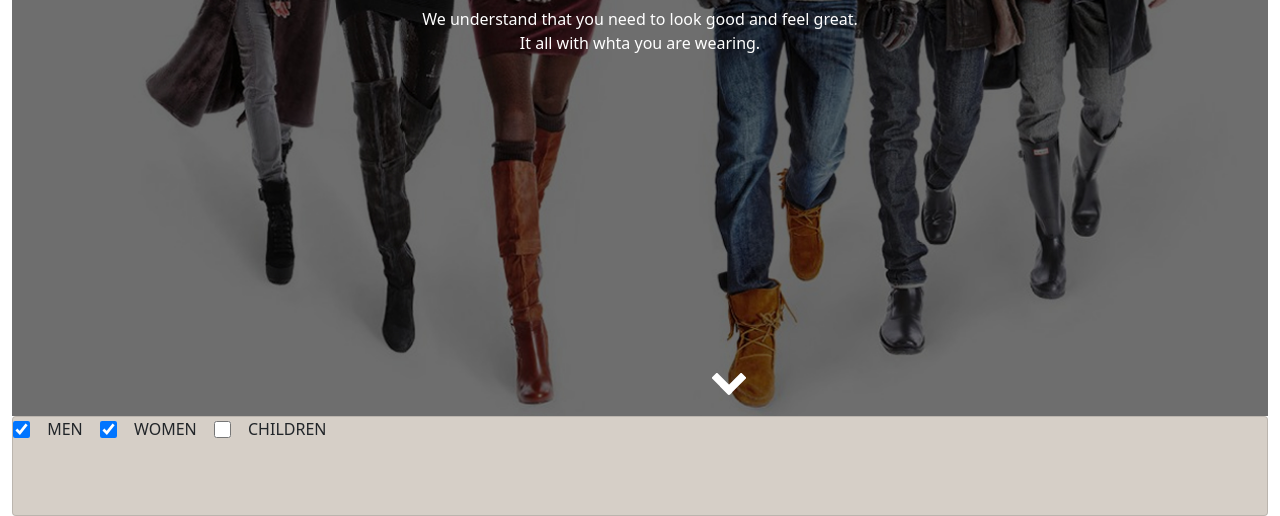
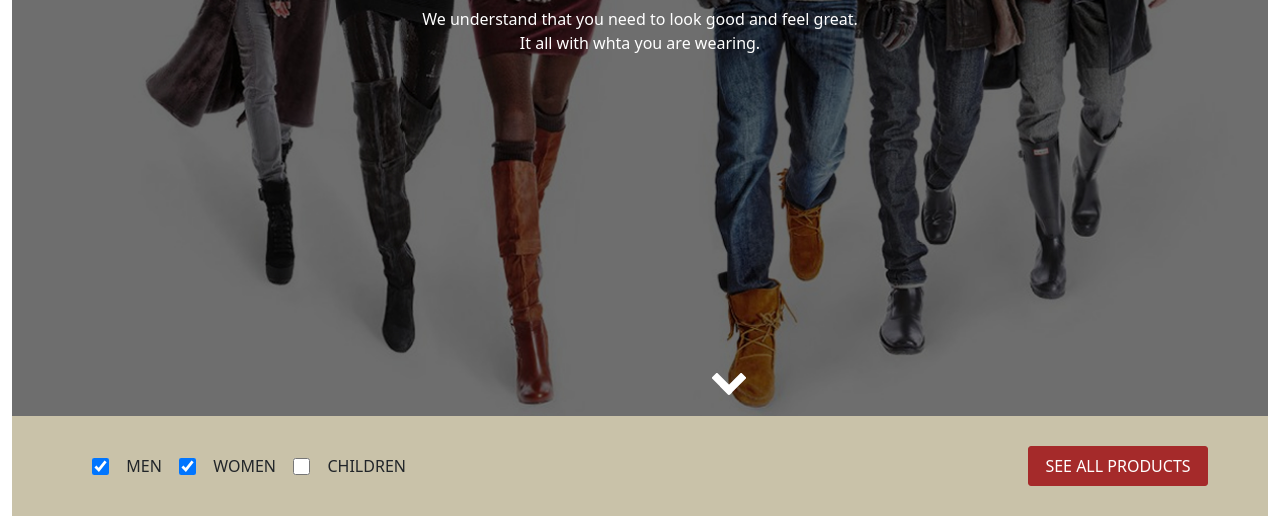
Before and after one commit to Morces/yolomy-website, a plain HTML site: page index.html in a window 1280 px wide. Shown: the part 384-900 px from the top of the page. Drawn offline with nearby package versions, Linux system fonts and the light colour scheme.

Commit message:
added an input button and styled it

```diff
--- a/index.html
+++ b/index.html
@@ -42,12 +42,13 @@
         <img src="img/mouse_click.png" alt="">
       </div>
     </div>
-    <div class="card">
+    <div class="cardy">
       <div class="selection">
         <input type="checkbox" name="men" class="men" checked><label>MEN</label>
         <input type="checkbox" name="women" class="women" checked><label>WOMEN</label>
         <input type="checkbox" name="children" class="children"><label>CHILDREN</label>
       </div>
+      <input type="button" class="see-all" value="SEE ALL PRODUCTS">
     </div>
   </div>
 </body>
--- a/style.css
+++ b/style.css
@@ -36,6 +36,7 @@ cursor: pointer;
 width: 25%;
 display: flex;
 justify-content: space-between;
+margin-left: 80px;
 }
 input.men {
 height: 25px;
@@ -52,7 +53,19 @@ height: 25px;
 width: 17px;
 background-color: grey;
 }
-.card {
-background-color: #D6CFC7;
+.cardy {
+background-color: #c9c2a9;
 height: 100px;
+display: flex;
+justify-content: space-between;
+align-items: center;
 }
+input.see-all {
+background-color: brown;
+color: white;
+border: 1px solid brown;
+border-radius: 3px;
+width: 180px;
+height: 40px;
+margin-right: 60px;
+}
```
